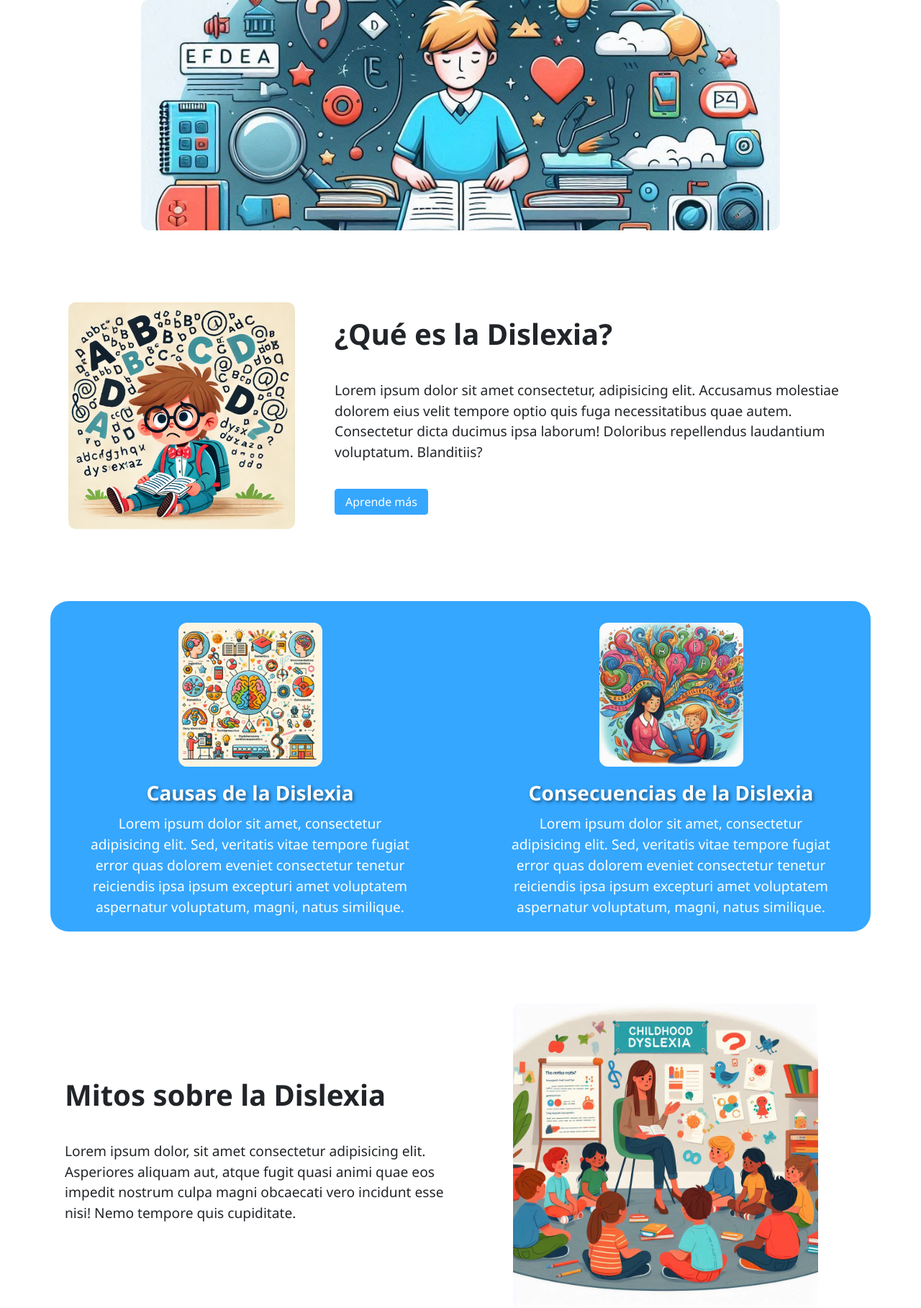
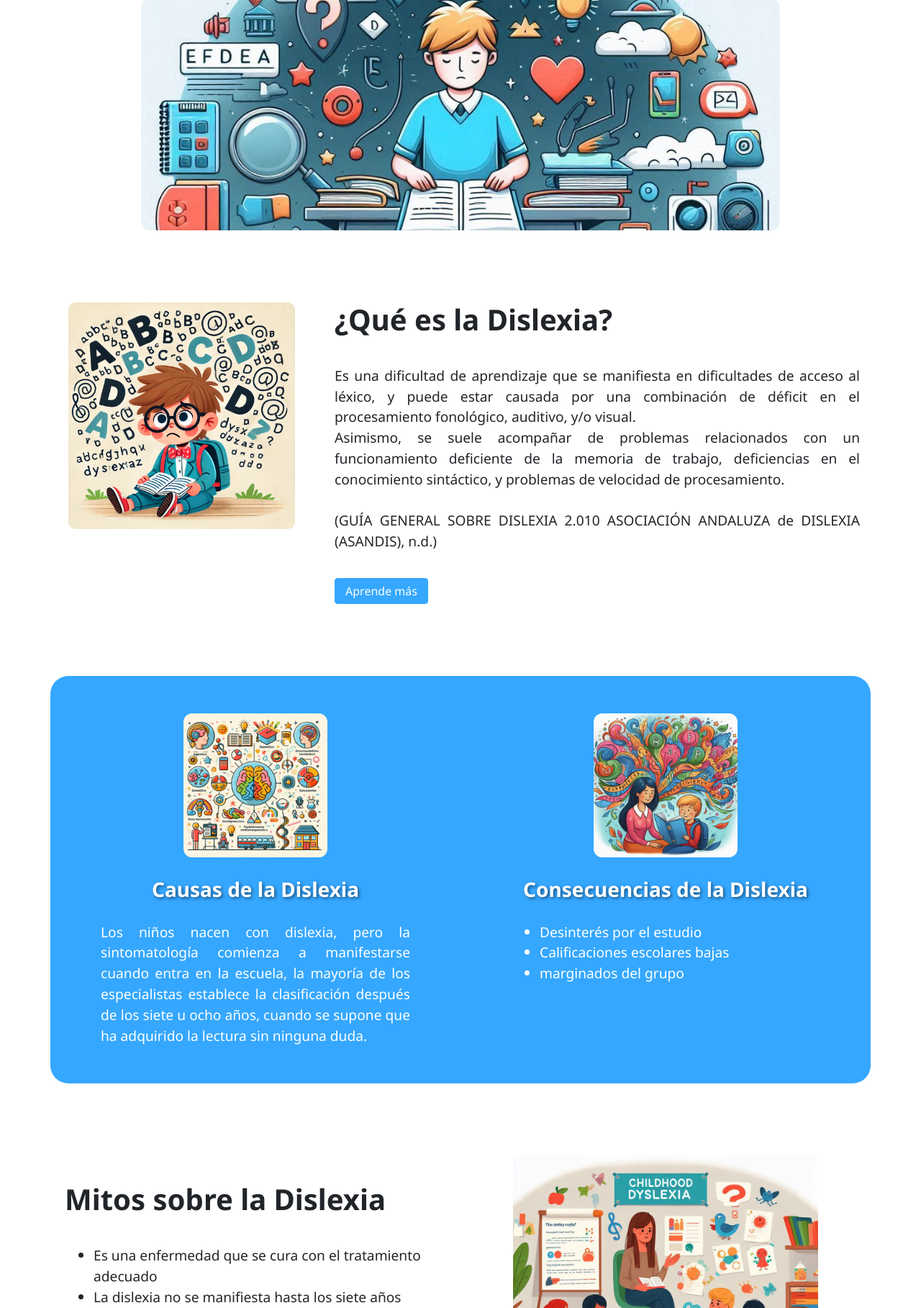
Before and after one commit to SdazaP/pre-diagnostico-dislexia, a PHP site: page / in a window 1280 px wide. Shown: the part 121-1938 px from the top of the page at 72% size. Run offline with PHP 8.4, Linux system fonts and the light colour scheme; some libraries are stand-ins or nearby versions; some web fonts are replaced.

Commit message:
Información agregada a index

```diff
--- a/css/style.css
+++ b/css/style.css
@@ -80,6 +80,14 @@ body {
     width: 90%;
 }
 
+.caucons-cont{
+    margin: 2em 0;
+}
+
+.lista{
+    font-size: 1.2em;
+}
+
 .col-md-6{
     padding-left: 20px;
     padding-right: 20px;
@@ -87,7 +95,7 @@ body {
 
 .card-title{
     text-shadow: 2px 2px 4px rgba(0, 0, 0, 0.5);
-    padding-top: 20px;
+    margin: 1em 0;
 }
 
 .card-text{
@@ -99,7 +107,6 @@ body {
     width: 200px;
     height: 200px;
     border-radius: 12px;
-    margin-top: 10px;
 }
 
 .container.mt-4{
@@ -123,6 +130,15 @@ body {
     text-align: left;
     font-weight: bold;
     margin: 0 0 1em 0;
+}
+
+/* referencias */
+.ref{
+    margin-bottom: 4em;
+}
+
+.ref ul{
+    width: 100%;
 }
 
 /* footer */
@@ -528,6 +544,11 @@ body {
 /* responsive */
 
 @media (max-width: 426px) {
+    /* index */
+    .caus-cont{
+        margin: 0 0 2em 0;
+    }
+
     /* footer */
     .footer-head{
         display: flex;
--- a/index.php
+++ b/index.php
@@ -13,9 +13,9 @@
             </div>
             <div class="col-md-8 d-flex flex-column justify-content-center">
                 <h1>¿Qué es la Dislexia?</h1>
-                <p>Lorem ipsum dolor sit amet consectetur, adipisicing elit. Accusamus molestiae dolorem eius velit
-                    tempore optio quis fuga necessitatibus quae autem. Consectetur dicta ducimus ipsa laborum! Doloribus
-                    repellendus laudantium voluptatum. Blanditiis?</p>
+                <p style="text-align: justify;">Es una dificultad de aprendizaje que se manifiesta en dificultades de acceso al léxico, y puede estar causada por una combinación de déficit en el procesamiento fonológico, auditivo, y/o visual.
+                <br>
+                Asimismo, se suele acompañar de problemas relacionados con un funcionamiento deficiente de la memoria de trabajo, deficiencias en el conocimiento sintáctico, y problemas de velocidad de procesamiento. <br> <br> (GUÍA GENERAL SOBRE DISLEXIA 2.010 ASOCIACIÓN ANDALUZA de DISLEXIA (ASANDIS), n.d.)</p>
                 <a class="btn btn-primary btn-learn-more" href="articulo.php" role="button">Aprende más</a>
             </div>
         </div>
@@ -23,20 +23,20 @@
 
     <!-- Sección Causas y Consecuencias de Dislexia  -->
     <section class="container section text-white caucons">
-        <div class="row">
-            <div class="col-md-6 col-sm-12">
+        <div class="row caucons-cont">
+            <div class="col-md-6 col-sm-12 caus-cont">
                 <div class="image-container text-center">
                     <img class="card-image img-fluid" src="images/causas.jpeg" alt="Causas de la Dislexia">
                 </div>
                 <h3 class="card-title text-center">
                     <strong>Causas de la Dislexia</strong>
                 </h3>
-                <p class="card-text text-center">Lorem ipsum dolor sit amet, consectetur adipisicing elit. Sed,
-                    veritatis vitae
-                    tempore fugiat error quas dolorem eveniet consectetur tenetur reiciendis ipsa ipsum excepturi
-                    amet voluptatem aspernatur voluptatum, magni, natus similique.</p>
+                <p class="card-text" style="text-align: justify;">
+                Los niños nacen con dislexia, pero la sintomatología comienza a manifestarse cuando entra en la escuela, la mayoría de los especialistas establece la clasificación después de los siete u ocho
+                años, cuando se supone que ha adquirido la lectura sin ninguna duda.
+                </p>
             </div>
-            <div class="col-md-6 col-sm-12">
+            <div class="col-md-6 col-sm-12 cons-cont">
                 <div class="image-container text-center">
                     <img class="card-image img-fluid" src="images/consecuencias.jpeg"
                         alt="Consecuencias de la Dislexia">
@@ -44,10 +44,11 @@
                 <h3 class="card-title text-center">
                     <strong>Consecuencias de la Dislexia</strong>
                 </h3>
-                <p class="card-text text-center">Lorem ipsum dolor sit amet, consectetur adipisicing elit. Sed,
-                    veritatis vitae
-                    tempore fugiat error quas dolorem eveniet consectetur tenetur reiciendis ipsa ipsum excepturi
-                    amet voluptatem aspernatur voluptatum, magni, natus similique.</p>
+                <ul class="card-text lista">
+                    <li>Desinterés por el estudio</li>
+                    <li>Calificaciones escolares bajas</li>
+                    <li>marginados del grupo</li>
+                </ul>
             </div>
         </div>
     </section>
@@ -58,10 +59,14 @@
             <div class="col-md-6">
                 <div class="d-flex flex-column justify-content-center h-100">
                     <h1>Mitos sobre la Dislexia</h1>
-                    <p>Lorem ipsum dolor, sit amet consectetur adipisicing elit. Asperiores aliquam aut, atque fugit
-                        quasi
-                        animi quae eos impedit nostrum culpa magni obcaecati vero incidunt esse nisi! Nemo tempore quis
-                        cupiditate.</p>
+                    <ul class="lista">
+                        <li>Es una enfermedad que se cura con el tratamiento adecuado</li>
+                        <li>La dislexia no se manifiesta hasta los siete años</li>
+                        <li>Un mal hábito de lectura puede provocar la dislexia</li>
+                        <li>Los disléxicos tienen un cociente intelectual algo más bajo</li>
+                        <li>Los niños bilingües no pueden tener dislexia</li>
+                    </ul>
+                    <p>(Leyre Artiz Elkarte, 2020)</p>
                 </div>
             </div>
             <div class="col-md-6">
@@ -72,4 +77,16 @@
         </div>
     </section>
 
+    <section class="container ref">
+        <h1>Referencias</h1>
+        <ul class="list">
+            <li>
+                GUÍA GENERAL SOBRE DISLEXIA 2.010 ASOCIACIÓN ANDALUZA DE DISLEXIA (ASANDIS). (n.d.). https://www.disfam.org/wp-content/uploads/2017/03/guia-general-sobre-dislexia-andalucia.pdf
+            </li>
+            <li>
+                Leyre Artiz Elkarte. (2020, November 2). Ni escriben al revés ni son niños “tontos” o vagos. Diez falsos mitos sobre la dislexia. Uoc.edu; Universitat Oberta de Catalunya. https://www.uoc.edu/es/news/2020/410-10-falsos-mitos-sobre-dislexia
+            </li>
+        </ul>
+    </section>
+
 <?php include("template/footer.php")?>
```
